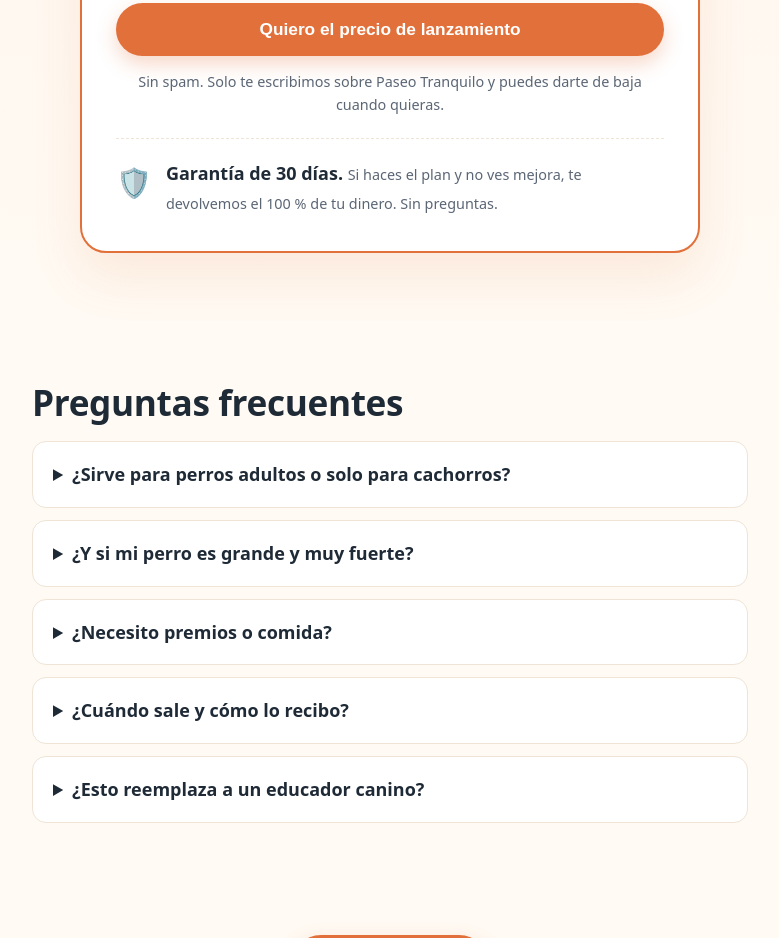
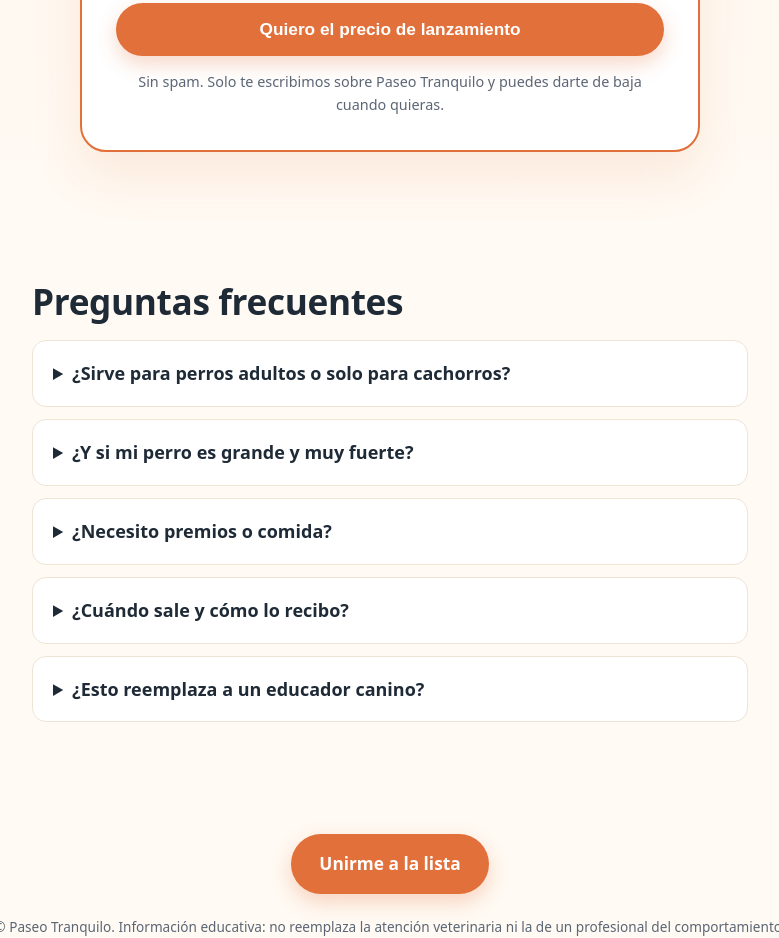
Before and after one commit to cgraniffo/portafolio, a plain HTML site: page paseo-tranquilo/index.html in a window 1280 px wide. Shown: the part 3191-4129 px from the top of the page, without its empty margins (250-1029 px from the left). Drawn offline with Linux system fonts and the light colour scheme.

Commit message:
Quitar garantía de 30 días de la página y del plan
Co-Authored-By: Claude Opus 5.5 <noreply@anthropic.com>
Claude-Session: https://claude.ai/code/session_01NKnoxNnrRKcvrCawKniL4R

```diff
--- a/paseo-tranquilo/index.html
+++ b/paseo-tranquilo/index.html
@@ -246,11 +246,6 @@
           <button type="submit" class="btn" style="width:100%">Quiero el precio de lanzamiento</button>
           <p class="small" style="text-align:center">Sin spam. Solo te escribimos sobre Paseo Tranquilo y puedes darte de baja cuando quieras.</p>
         </form>
-
-        <div class="guarantee">
-          <div style="font-size:1.8rem">🛡️</div>
-          <div><strong>Garantía de 30 días.</strong> <span class="small">Si haces el plan y no ves mejora, te devolvemos el 100 % de tu dinero. Sin preguntas.</span></div>
-        </div>
       </div>
     </div>
   </section>
```
Also changed, not shown: 1 other file.
